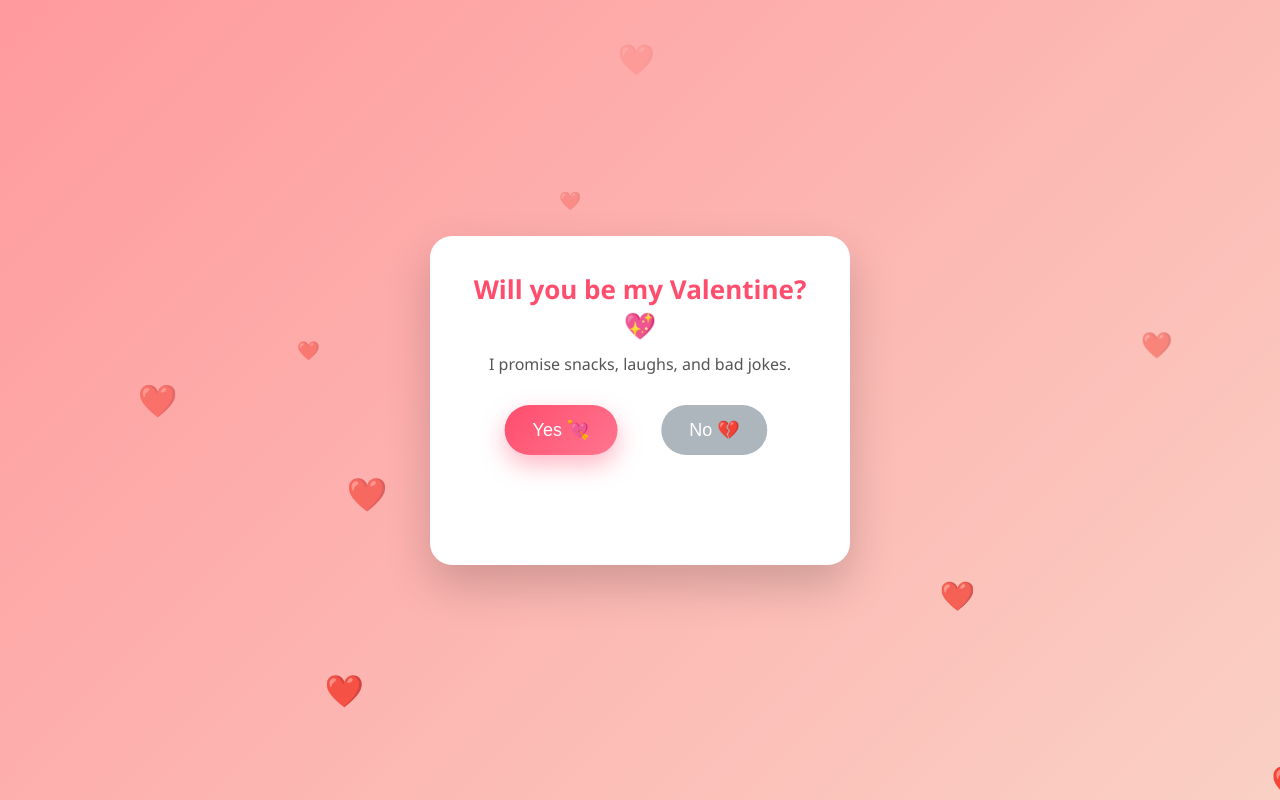
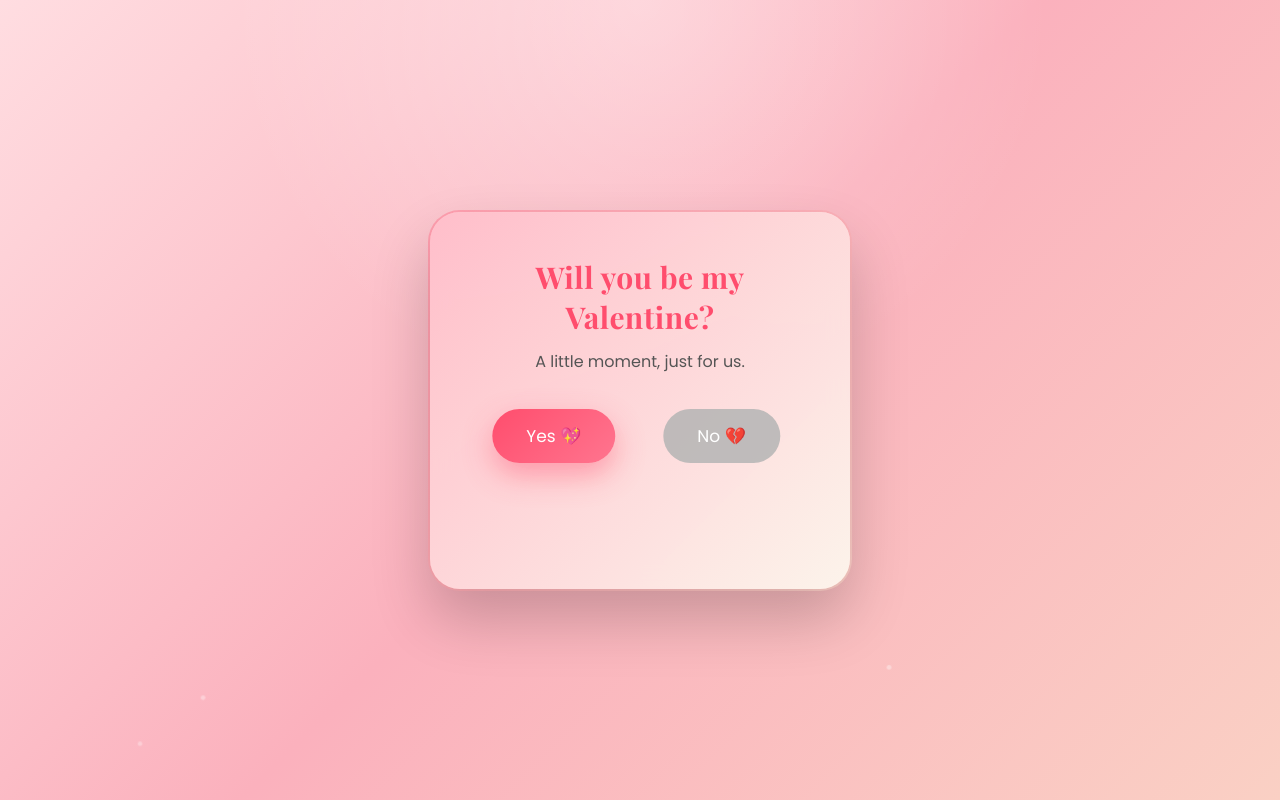
Before and after one commit to jjpillow96/Valentine, a plain HTML site: page index.html in a window 1280 px wide. Drawn offline with nearby package versions, Linux system fonts and the light colour scheme.

Commit message:
Refactor index.html for improved design and functionality
Updated HTML structure and styles for Valentine's theme.

```diff
--- a/index.html
+++ b/index.html
@@ -1,82 +1,112 @@
 <!DOCTYPE html>
 <html lang="en">
 <head>
-  <meta charset="UTF-8">
-  <title>Be My Valentine 💖</title>
-  <meta name="viewport" content="width=device-width, initial-scale=1">
+  <meta charset="UTF-8" />
+  <title>Be My Valentine</title>
+  <meta name="viewport" content="width=device-width, initial-scale=1.0"/>
+
+  <!-- Google Fonts -->
+  <link href="https://fonts.googleapis.com/css2?family=Playfair+Display:wght@500;700&family=Poppins:wght@300;400;500&display=swap" rel="stylesheet">
 
   <style>
+    :root {
+      --rose: #ff4d6d;
+      --champagne: #f7e7ce;
+      --dark: #2b2b2b;
+    }
+
+    * {
+      box-sizing: border-box;
+    }
+
     body {
       margin: 0;
       height: 100vh;
       overflow: hidden;
-      font-family: "Segoe UI", system-ui, -apple-system, Arial, sans-serif;
-      background: linear-gradient(135deg, #ff9a9e, #fad0c4);
+      font-family: "Poppins", sans-serif;
+      background:
+        radial-gradient(circle at top, rgba(255,255,255,0.35), transparent 40%),
+        linear-gradient(135deg, #ffdde1, #fbb1bd, #fad0c4);
       display: flex;
       justify-content: center;
       align-items: center;
+      animation: bgMove 12s ease-in-out infinite alternate;
     }
 
-    /* Floating hearts */
-    .heart {
-      position: fixed;
-      bottom: -20px;
-      font-size: 20px;
-      animation: floatUp linear infinite;
-      opacity: 0.8;
+    @keyframes bgMove {
+      0% { background-position: 0% 50%; }
+      100% { background-position: 100% 50%; }
     }
 
-    @keyframes floatUp {
-      from {
-        transform: translateY(0);
-        opacity: 1;
-      }
-      to {
-        transform: translateY(-110vh);
-        opacity: 0;
-      }
+    /* Soft glow particles */
+    .sparkle {
+      position: fixed;
+      width: 6px;
+      height: 6px;
+      border-radius: 50%;
+      background: rgba(255,255,255,0.6);
+      animation: sparkleFloat linear infinite;
+      pointer-events: none;
+    }
+
+    @keyframes sparkleFloat {
+      from { transform: translateY(100vh) scale(0.5); opacity: 0; }
+      to { transform: translateY(-10vh) scale(1); opacity: 1; }
     }
 
     .card {
-      background: white;
-      padding: 35px 30px 40px;
-      border-radius: 22px;
+      background: rgba(255,255,255,0.92);
+      backdrop-filter: blur(10px);
+      border-radius: 30px;
+      padding: 45px 35px 50px;
+      width: 92%;
+      max-width: 420px;
       text-align: center;
-      width: 90%;
-      max-width: 360px;
-      box-shadow: 0 20px 45px rgba(0,0,0,0.18);
+      box-shadow:
+        0 30px 60px rgba(0,0,0,0.2),
+        inset 0 1px 0 rgba(255,255,255,0.6);
+      position: relative;
       z-index: 10;
     }
 
+    .card::before {
+      content: "";
+      position: absolute;
+      inset: -2px;
+      border-radius: 32px;
+      background: linear-gradient(135deg, var(--rose), var(--champagne));
+      z-index: -1;
+      opacity: 0.35;
+    }
+
     h1 {
-      margin: 0 0 10px;
-      font-size: 26px;
-      color: #ff4d6d;
+      font-family: "Playfair Display", serif;
+      font-size: 30px;
+      color: var(--rose);
+      margin: 0 0 12px;
+      letter-spacing: 0.5px;
     }
 
     p {
-      margin: 0 0 30px;
+      font-size: 16px;
       color: #555;
-      font-size: 16px;
+      margin: 0 0 35px;
     }
 
     .buttons {
       position: relative;
-      height: 120px;
+      height: 130px;
     }
 
     button {
-      padding: 14px 28px;
-      font-size: 18px;
+      padding: 14px 34px;
+      font-size: 17px;
       border-radius: 999px;
       border: none;
       cursor: pointer;
       position: absolute;
-      transition: transform 0.15s ease;
-    }
-
-    button:active {
-      transform: scale(0.95);
+      font-family: "Poppins", sans-serif;
+      transition: all 0.2s ease;
     }
 
     #yes {
@@ -84,14 +114,48 @@
       color: white;
       left: 50%;
       transform: translateX(-120%);
-      box-shadow: 0 10px 25px rgba(255,77,109,0.4);
+      box-shadow: 0 12px 30px rgba(255,77,109,0.45);
+    }
+
+    #yes:hover {
+      transform: translateX(-120%) scale(1.05);
     }
 
     #no {
-      background: #adb5bd;
+      background: rgba(180,180,180,0.85);
       color: white;
       left: 50%;
       transform: translateX(20%);
+    }
+
+    /* Final screen */
+    .final {
+      position: fixed;
+      inset: 0;
+      background: linear-gradient(135deg, #ffdde1, #fad0c4);
+      display: none;
+      justify-content: center;
+      align-items: center;
+      text-align: center;
+      z-index: 999;
+      animation: fadeIn 0.6s ease forwards;
+    }
+
+    @keyframes fadeIn {
+      from { opacity: 0; }
+      to { opacity: 1; }
+    }
+
+    .final h2 {
+      font-family: "Playfair Display", serif;
+      font-size: 34px;
+      color: var(--rose);
+      margin-bottom: 15px;
+    }
+
+    .final p {
+      font-size: 18px;
+      color: #444;
     }
   </style>
 </head>
@@ -99,12 +163,19 @@
 <body>
 
   <div class="card">
-    <h1>Will you be my Valentine? 💖</h1>
-    <p>I promise snacks, laughs, and bad jokes.</p>
+    <h1>Will you be my Valentine?</h1>
+    <p>A little moment, just for us.</p>
 
     <div class="buttons">
-      <button id="yes" onclick="yesClicked()">Yes 💘</button>
+      <button id="yes" onclick="acceptLove()">Yes 💖</button>
       <button id="no">No 💔</button>
+    </div>
+  </div>
+
+  <div class="final" id="final">
+    <div>
+      <h2>It’s a date 💕</h2>
+      <p>I can’t wait to make this Valentine unforgettable.</p>
     </div>
   </div>
 
@@ -112,37 +183,32 @@
     // Move "No" button
     const noBtn = document.getElementById("no");
 
-    function moveNo() {
-      const x = Math.random() * (window.innerWidth - 100);
-      const y = Math.random() * (window.innerHeight - 50);
+    function dodge() {
+      const x = Math.random() * (window.innerWidth - 120);
+      const y = Math.random() * (window.innerHeight - 60);
       noBtn.style.left = x + "px";
       noBtn.style.top = y + "px";
     }
 
-    noBtn.addEventListener("mouseenter", moveNo);
-    noBtn.addEventListener("touchstart", moveNo);
+    noBtn.addEventListener("mouseenter", dodge);
+    noBtn.addEventListener("touchstart", dodge);
 
-    // Yes button action
-    function yesClicked() {
-      alert("YAY 💕 Can't wait for our Valentine date!");
+    // Yes action
+    function acceptLove() {
+      document.getElementById("final").style.display = "flex";
     }
 
-    // Floating hearts generator
-    function createHeart() {
-      const heart = document.createElement("div");
-      heart.className = "heart";
-      heart.innerText = "❤️";
-      heart.style.left = Math.random() * 100 + "vw";
-      heart.style.animationDuration = (4 + Math.random() * 4) + "s";
-      heart.style.fontSize = (16 + Math.random() * 20) + "px";
-      document.body.appendChild(heart);
-
-      setTimeout(() => {
-        heart.remove();
-      }, 8000);
+    // Sparkles
+    function createSparkle() {
+      const s = document.createElement("div");
+      s.className = "sparkle";
+      s.style.left = Math.random() * 100 + "vw";
+      s.style.animationDuration = (6 + Math.random() * 6) + "s";
+      document.body.appendChild(s);
+      setTimeout(() => s.remove(), 12000);
     }
 
-    setInterval(createHeart, 500);
+    setInterval(createSparkle, 400);
   </script>
 
 </body>
```
